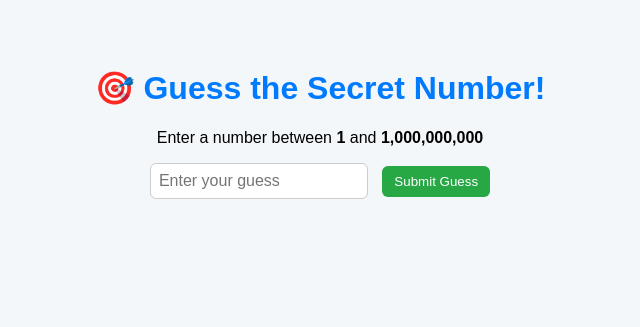
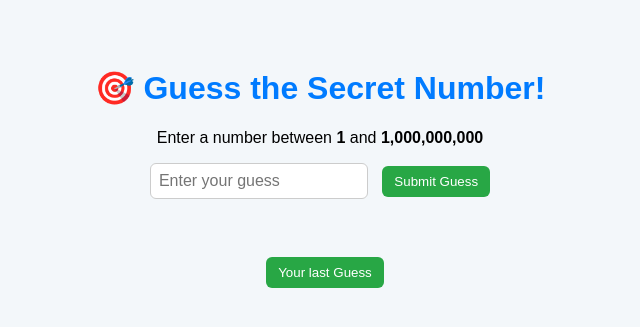
Before and after one commit to Once-1296/WebDev-progress, a Flask app: page / in a window 1280 px wide. Shown: the top 327 px of the page, without its empty margins (320-960 px from the left). Run offline with Flask 3, Linux system fonts and the light colour scheme.

Commit message:
implemented get route in day 3 number guessing game

```diff
--- a/Day 3/app.py
+++ b/Day 3/app.py
@@ -27,7 +27,7 @@ def check_guess():
     except ValueError:
         return jsonify({"error": "Invalid number"}), 400
 
-    # Compare guess with secret number
+    print(f"number:{number}")# Compare guess with secret number
     if guess < number:
         result = "Too Low!"
     elif guess > number:
@@ -35,6 +35,8 @@ def check_guess():
     else:
         number = np.random.randint(1,1000000001)
         result = "🎉 Correct! You guessed the number! (Enter new number to try again)"
+
+
 
     return jsonify({
         "your_guess": guess,
@@ -44,6 +46,7 @@ def check_guess():
 # Optional GET route (if you want to view the current guess result)
 @app.route('/api/status', methods=["GET"])
 def status():
+    print("Hello world")
     if guess is None:
         return jsonify({"message": "No guess made yet."}), 200
     return jsonify({"last_guess": guess}), 200
--- a/Day 3/static/style.css
+++ b/Day 3/static/style.css
@@ -37,3 +37,8 @@ button:hover {
     color: #333;
     white-space: pre-line;
 }
+#lastGuess{
+	margin-top: 20px;
+	font-size: 16px;
+	color: blue
+}
--- a/Day 3/templates/index.html
+++ b/Day 3/templates/index.html
@@ -13,7 +13,10 @@
     <button onclick="submitGuess()">Submit Guess</button>
 
     <p id="responseText"></p>
+    <br>
+    <p id="lastGuess"></p>
 
+    <button onclick="getLastGuess()">Your last Guess</button>
     <script>
         async function submitGuess() {
             const num = document.getElementById('guessInput').value;
@@ -36,6 +39,19 @@
                     `Your Guess: ${data.your_guess}\nResult: ${data.result}`;
             }
         }
+        async function getLastGuess(){
+        	const res = await fetch('/api/status',{
+        	method: 'GET'
+        	});
+        	const data = await res.json();
+        	if('message' in data){
+        	document.getElementById('lastGuess').innerText=data.message;
+        	}
+        	else
+        	{
+        	document.getElementById('lastGuess').innerText=`Your last guess was: ${data.last_guess}`;
+        	}
+        }
     </script>
 </body>
 </html>
```
